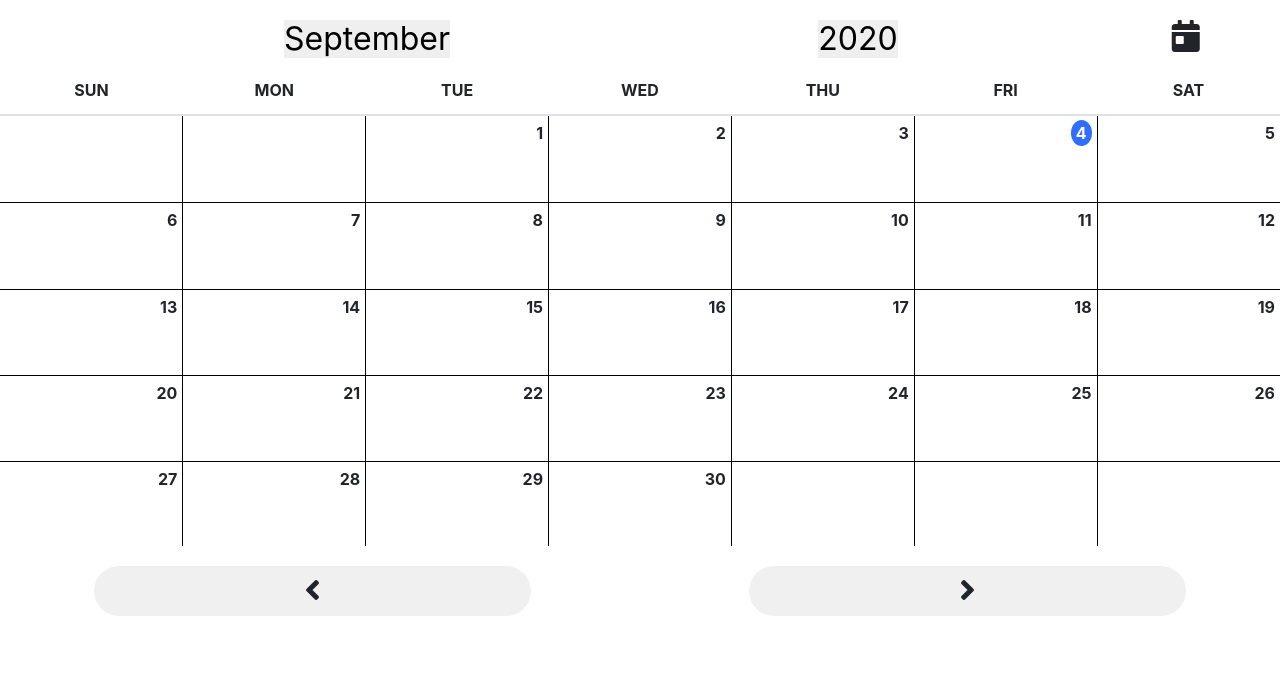
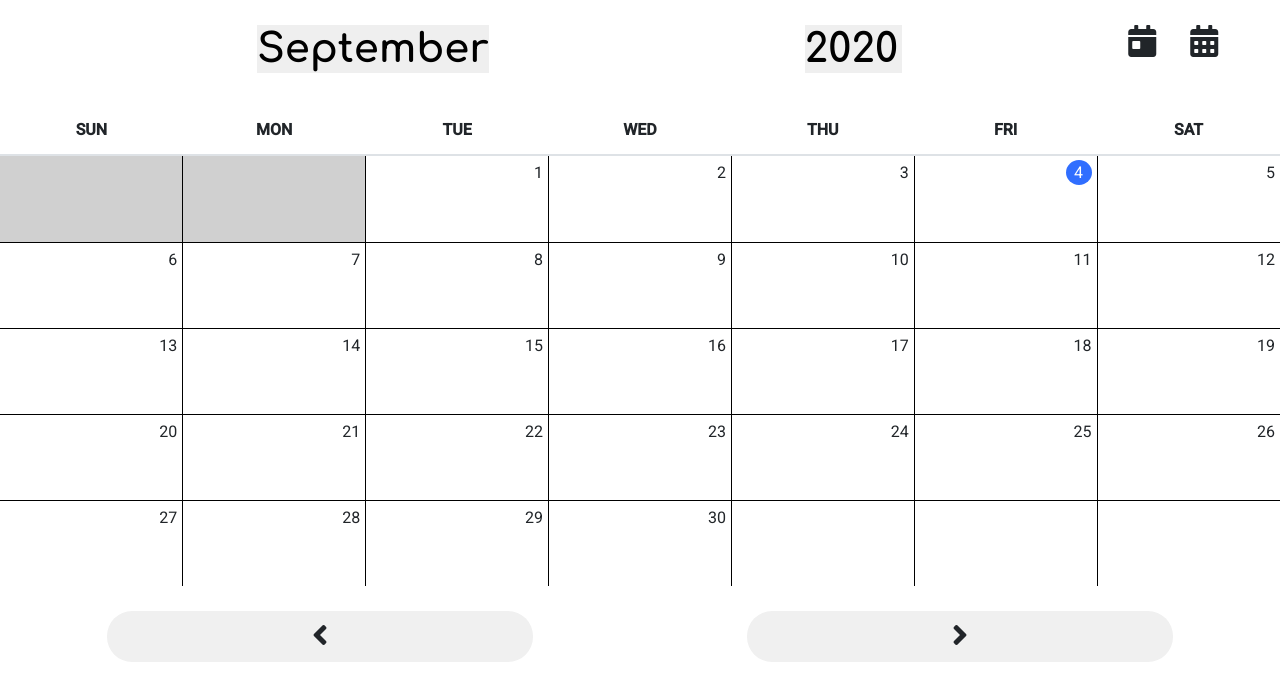
Before and after one commit to tedrickwong/calendar, a plain HTML site: page index.html in a window 1280 px wide. Drawn offline with nearby package versions, Linux system fonts and the light colour scheme.

Commit message:
[v0.3] Added font styles and grayed out empty days

```diff
--- a/index.css
+++ b/index.css
@@ -1,16 +1,11 @@
+/* Start global */
+
 body
 {
+	font-family: 'Roboto', sans-serif;
+	font-weight: 300;
+	font-size: 16px;
 	overflow: hidden; /* Hide scrollbars */
-}
-
-#calendar
-{
-	min-height: 60vh;
-	max-height: 90vh;
-	min-width: 100vw;
-	max-width: 100vw;
-	outline: -1px solid black;
-	outline-offset: -1px;
 }
 
 /* Even width and inner table border */
@@ -28,10 +23,26 @@ table td
 	padding: 5px !important;
 }
 
+/* End global */
+
+/* Start Reused */
+
 .nav-head
 {
-	margin-top: 20px;
+	margin: 25px 0 ;
 	min-width:100vw;
+}
+
+/* End Reused */
+
+#calendar
+{
+	min-height: 60vh;
+	max-height: 90vh;
+	min-width: 100vw;
+	max-width: 100vw;
+	outline: -1px solid black;
+	outline-offset: -1px;
 }
 
 .nav-button
@@ -49,16 +60,10 @@ table td
 {
 	border: 0px;
 	outline: 0px;
-	-webkit-appearance:none;
-}
-
-.circled
-{
-	border-radius: 50%;
-	padding: 3px 5px 3px 5px;
-	background-color: #306EFF;
-	text-align: center;
-	color: #FFFFFF;
+	font-family: 'Comfortaa', cursive;
+	font-weight: 700;
+	font-size: 40px;
+	-webkit-appearance: none;
 }
 
 .nav-tags
@@ -76,3 +81,31 @@ table td
 {
 	cursor: pointer;
 }
+
+.fa-calendar-alt:hover
+{
+	cursor: pointer;
+}
+
+.drop-menu:hover
+{
+	cursor: pointer;
+}
+
+.menu__btn
+{
+	padding: 0 15px;
+}
+
+.empty
+{
+	background-color: #D0D0D0;
+}
+
+.circled
+{
+	padding: 3px 8.5px;
+	border-radius: 50%;
+	background-color: #306EFF;
+	color: #FFFFFF;
+}
--- a/index.html
+++ b/index.html
@@ -17,7 +17,7 @@
 	<link href="index.css" rel="stylesheet">
 
 	<!-- Google Fonts -->
-	<link href="https://fonts.googleapis.com/css2?family=Comfortaa&display=swap" rel="stylesheet">
+	<link href="https://fonts.googleapis.com/css2?family=Comfortaa:wght@400;500;700&family=Roboto:wght@300;400;500&display=swap" rel="stylesheet">
 
 	<!-- Font Awesome -->
 	<link rel="stylesheet" href="https://use.fontawesome.com/releases/v5.6.3/css/all.css" integrity="sha384-UHRtZLI+pbxtHCWp1t77Bi1L4ZtiqrqD80Kn4Z8NTSRyMA2Fd33n5dQ8lWUE00s/" crossorigin="anonymous">
@@ -27,7 +27,6 @@
 </head>
 <body>
 	<div class="text-center">
-
 		<div class="row nav-head">
 			<div class="col-1 col-sm-1 col-md-1"></div>
 			<div class="col-5 col-sm-5 col-md-5">
@@ -60,7 +59,10 @@
 				</div>
 			</div>
 			<div class="col-2 col-sm-2 col-md-2">
-				<i class="fas fa-2x fa-calendar-day" onclick="jumpToday();"></i>
+				<div class="menu">
+					<i class="fas fa-2x fa-calendar-day menu__btn" onclick="jumpToday();"></i>
+					<i class="fas fa-2x fa-calendar-alt menu__btn" onclick="monthView();"></i>
+				</div>
 			</div>
 		</div>
 
--- a/index.js
+++ b/index.js
@@ -69,7 +69,7 @@ function setDates()
 				calendarRows += "<tr>";
 				for(j = 0;j < firstDay;j++)
 				{
-					calendarRows += "<td></td>";
+					calendarRows += "<td class='empty'></td>";
 				}
 			}
 		}
```
Lines whose indentation alone changed are shown as unchanged.
